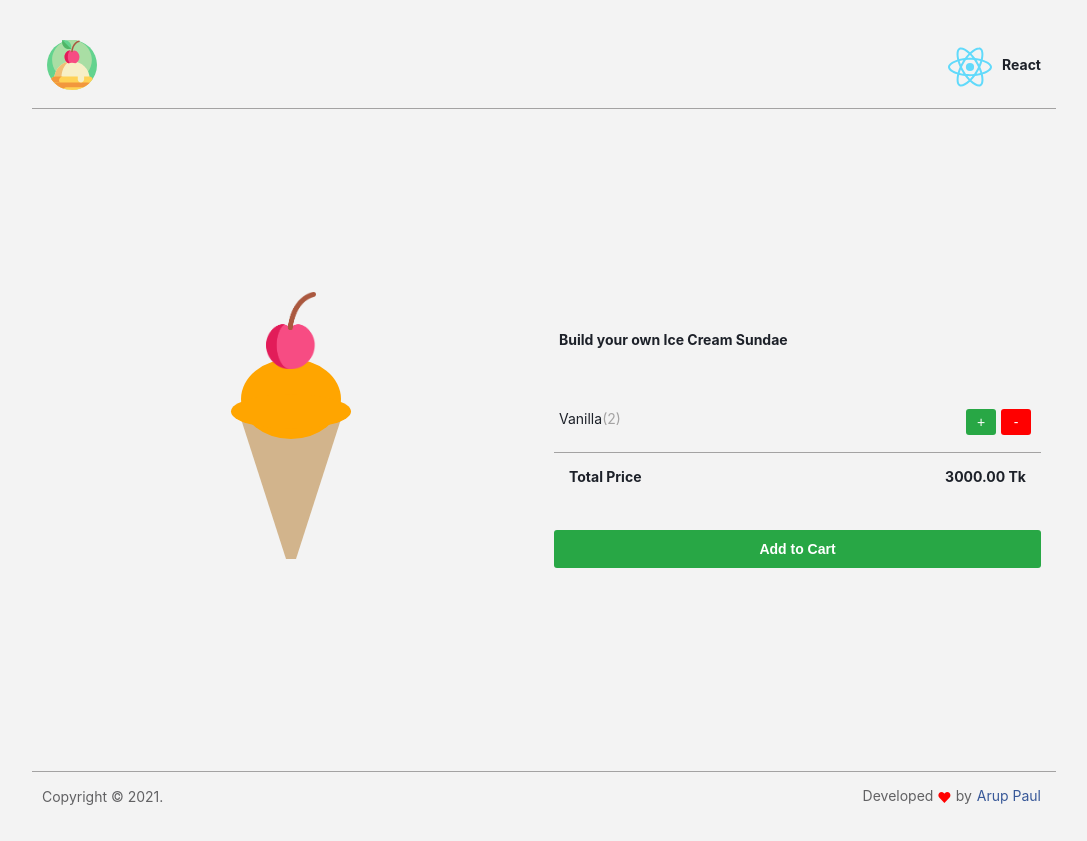
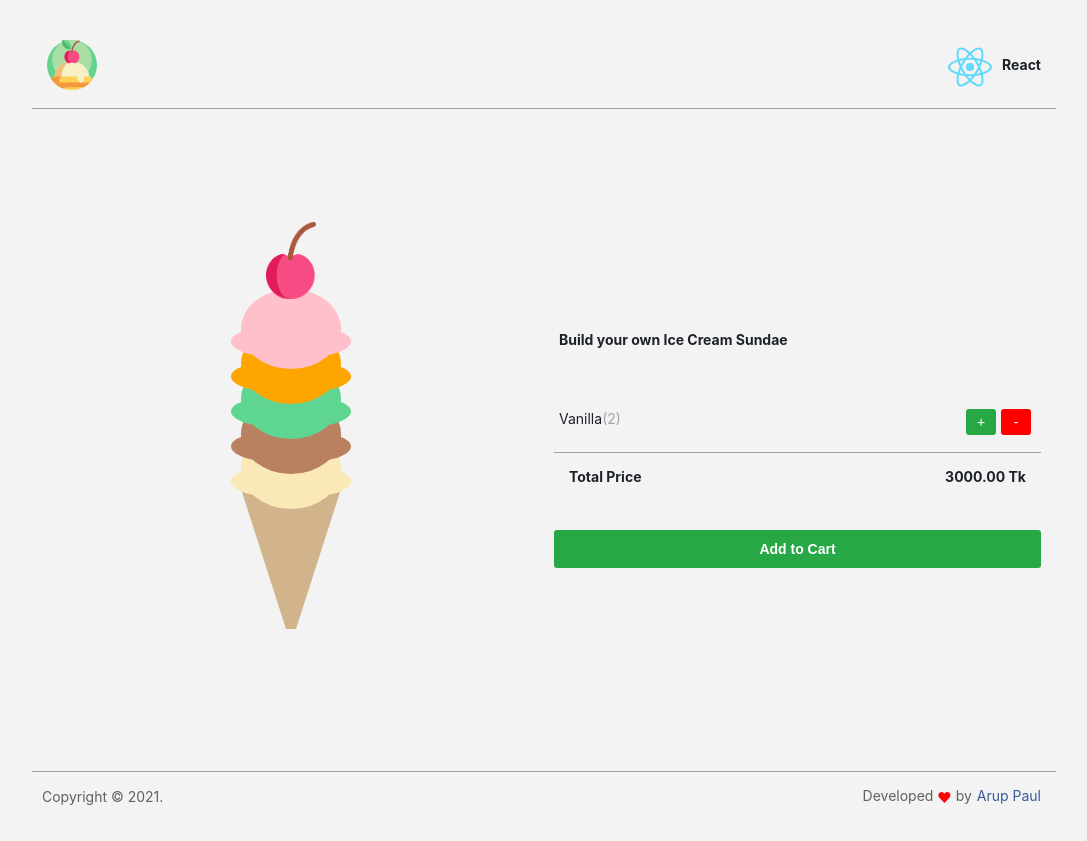
Before and after one commit to Arup-paul/ice-cream-builder, a React (Create React App) app: page / in a window 1280 px wide. Shown: the whole page, without its empty margins (96-1183 px from the left). Built offline with nearby package versions, Linux system fonts and the light colour scheme.

Commit message:
scope dynamically

```diff
--- a/src/Components/IceCream/Icecream.js
+++ b/src/Components/IceCream/Icecream.js
@@ -2,12 +2,15 @@ import React from 'react'
 import classes from './icecream.module.css'
 import Scope from "./Scope/Scope";
 
-const Icecream = () => {
+const Icecream = ( { items }) => {
+    const flavors = Object.keys(items);
     return (
         <div>
             <div className={classes.icecream}>
                 <p className={classes.cone}></p>
-                <Scope />
+                {flavors.map((flavor) => (
+                  <Scope scope={flavor}/>
+                ))}
                 <div className={classes.cherry}  />
 
             </div>
--- a/src/Components/IceCream/Scope/Scope.js
+++ b/src/Components/IceCream/Scope/Scope.js
@@ -1,8 +1,8 @@
 import React from 'react'
  import classes from './scope.module.css'
-const Scope = () => {
+const Scope = ({ scope }) => {
     return (
-        <div className={[classes.scoop,classes.orange].join(' ')}>
+        <div className={[classes.scoop,classes[scope]].join(' ')}>
 
         </div>
     )
```
